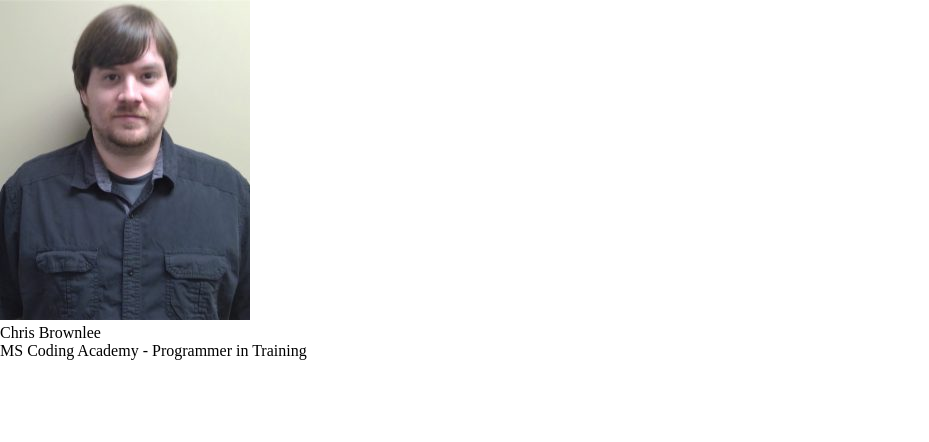
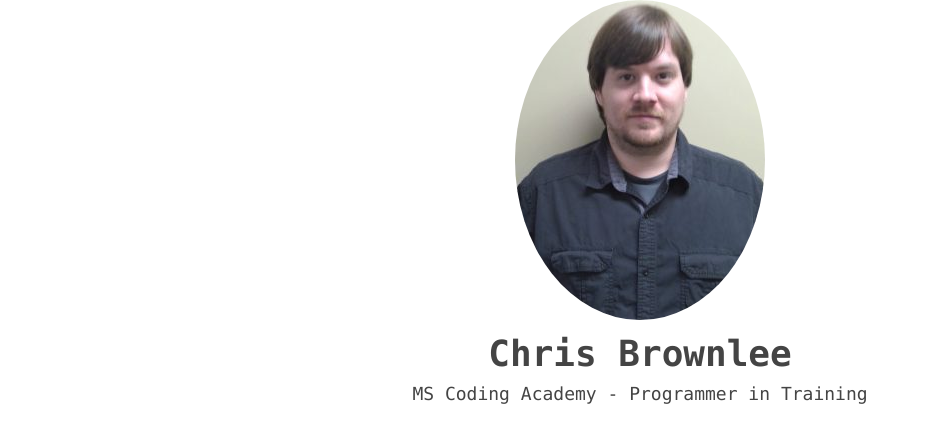
Before and after one commit to ChrisMBrownlee/chrismbrownlee.github.io, a plain HTML site: page index.html in a window 1280 px wide. Shown: the whole page, without its empty margins (0-929 px from the left). Drawn offline with Linux system fonts and the light colour scheme.

Commit message:
added basic styling

```diff
--- a/styles.css
+++ b/styles.css
@@ -9,3 +9,21 @@
     line-height: inherit;
     color:inherit;
 }
+html, body {
+    font-family: 'Consolas', 'monaco', monospace;
+    font-size: 18px;
+    line-height: 30px;
+    color:#444;
+    text-shadow: 1px 1px 0px #fff;
+}
+body{
+    text-align: center;
+}
+h1{
+    font-size: 36px;
+    line-height: 50px;
+    font-weight: bold;
+}
+img{
+    border-radius: 50%;
+}
```
